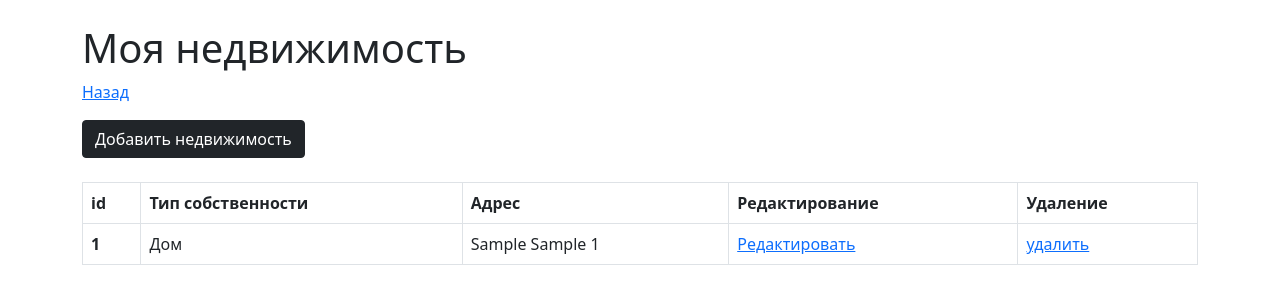
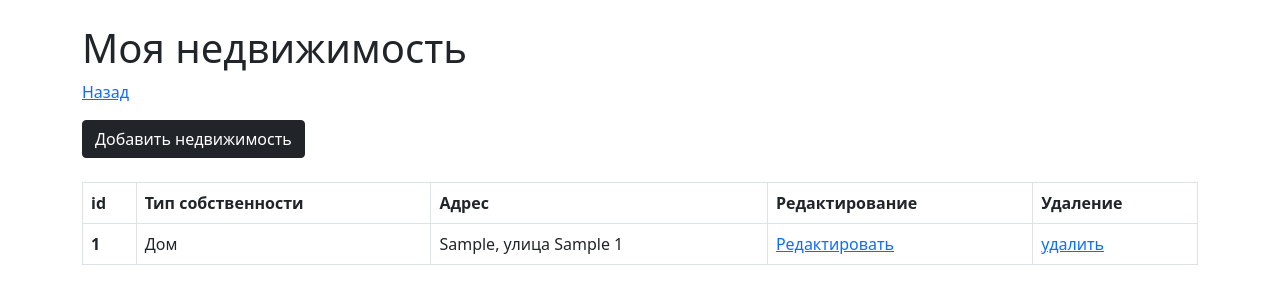
Before and after one commit to FmFromB/stormwindagency, a Django app: page /add_property in a window 1280 px wide; the page is wider, and only the part inside the window is pictured. Shown: the part 58-362 px from the top of that part. Run offline with Django 3.2, Linux system fonts and the light colour scheme; a user stored in the database is signed in; tables that the repository leaves empty hold one stand-in row (values such as "Sample post").

Commit message:
Финал (точно)

```diff
--- a/stormwind/settings.py
+++ b/stormwind/settings.py
@@ -166,5 +166,3 @@ CORS_ALLOW_HEADERS = (
         'authorization',
         'x-csrftoken'
 )
-
-django_heroku.settings(locals())
--- a/stormwind_app/models.py
+++ b/stormwind_app/models.py
@@ -8,8 +8,8 @@ class Property(models.Model):
         ('Земля', 'Земля')
         ]
     author = models.ForeignKey(User, on_delete=models.CASCADE, verbose_name='Кто добавил', null=True, blank=True)
-    city = models.CharField('Город', max_length=15, null=True, blank=True)
-    street = models.CharField('Улица', max_length=15, null=True, blank=True)
+    city = models.CharField('Город', max_length=100, null=True, blank=True)
+    street = models.CharField('Улица', max_length=100, null=True, blank=True)
     number_home = models.PositiveIntegerField('Дом', null=True, blank=True)
     number_flat = models.PositiveIntegerField('Квартира', null=True, blank=True)
     floor = models.PositiveIntegerField('Этаж', null=True, blank=True)
--- a/stormwind_app/templates/add_offer.html
+++ b/stormwind_app/templates/add_offer.html
@@ -85,10 +85,12 @@
         {% if request.user == i.author %}
         <tr>
             <th>{{i.id}}</th>
-            {% if i.property.street == None %}
+            {% if i.city == None or i.street == None %}
             <td>Адрес не указан</td>
+            {% elif i.number_home == None %}
+            <td>{{i.property.city}}, улица {{i.property.street}}</td>
             {% else %}
-            <td>{{i.property.street}} {{i.property.number_home}}</td>
+            <td>{{i.property.city}}, улица {{i.property.street}} {{i.property.number_home}}</td>
             {% endif %}
             <td><a href="{% url 'update_offer' i.id %}">Редактировать</a></td>
             <td>
--- a/stormwind_app/templates/add_property.html
+++ b/stormwind_app/templates/add_property.html
@@ -92,8 +92,10 @@
             <td>{{i.property_type}}</td>
             {% if i.city == None or i.street == None %}
             <td>Адрес не указан</td>
+            {% elif i.number_home == None %}
+            <td>{{i.city}}, улица {{i.street}}</td>
             {% else %}
-            <td>{{i.city}} {{i.street}} {{i.number_home}}</td>
+            <td>{{i.city}}, улица {{i.street}} {{i.number_home}}</td>
             {% endif %}
             <td><a href="{% url 'update_property' i.id %}">Редактировать</a></td>
             <td>
--- a/stormwind_app/templates/add_realtor.html
+++ b/stormwind_app/templates/add_realtor.html
@@ -94,7 +94,7 @@
             <td><a href="{% url 'update_realtor' i.id %}">Редактировать</a></td>
             <td>
                 <form id="delete_form_{{i.id}}" action="{% url 'delete_realtor' i.id %}" method="post">{% csrf_token %}</form>
-                <a href="javascript:void()" onclick="delete_question_{{i.id}}()">Удалить</a>
+                <a href="javascript:void()" onclick="delete_question_{{i.id}}()">Delete</a>
                 <script>
                     function delete_question_{{i.id}}() {
                         if (confirm("Вы уверены?")) {
```
